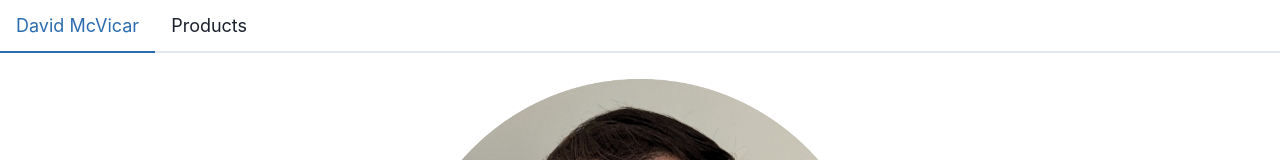
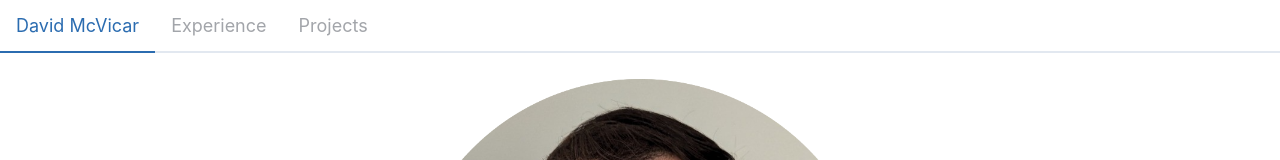
Before and after one commit to dmcvicar/dmcvicar.github.io, a Next.js app: page / in a window 1280 px wide. Shown: the top 160 px of the page. Built offline with nearby package versions, Linux system fonts and the light colour scheme.

Commit message:
some moroe changes

```diff
--- a/public/content.json
+++ b/public/content.json
@@ -2,10 +2,9 @@
     "about": "David McVicar is a machine learning operations (MLOps) sole proprieter based out of Denver, Colorado. He has 10+ years experience designing cloud-based enterprise machine learning and big data products, with additional expertise on enterprise APIs, data pipelining, CI/CD, and scalable cloud infrastructure.",
     "button_text": "View Website on GitHub",
     "home_text": "David McVicar",
-    "products_text": "Products",
     "phone": "+1 (703) 881-8757",
     "email": "mlops.solutions@gmail.com",
-    "sites": [
+    "contact_sites": [
         {
             "uri": "https://www.linkedin.com/in/dwmcvicar",
             "icon_svg": "M20.5 2h-17A1.5 1.5 0 002 3.5v17A1.5 1.5 0 003.5 22h17a1.5 1.5 0 001.5-1.5v-17A1.5 1.5 0 0020.5 2zM8 19H5v-9h3zM6.5 8.25A1.75 1.75 0 118.3 6.5a1.78 1.78 0 01-1.8 1.75zM19 19h-3v-4.74c0-1.42-.6-1.93-1.38-1.93A1.74 1.74 0 0013 14.19a.66.66 0 000 .14V19h-3v-9h2.9v1.3a3.11 3.11 0 012.7-1.4c1.55 0 3.36.86 3.36 3.66z",
@@ -16,5 +15,19 @@
             "icon_svg": "M12.5.75C6.146.75 1 5.896 1 12.25c0 5.089 3.292 9.387 7.863 10.91.575.101.79-.244.79-.546 0-.273-.014-1.178-.014-2.142-2.889.532-3.636-.704-3.866-1.35-.13-.331-.69-1.352-1.18-1.625-.402-.216-.977-.748-.014-.762.906-.014 1.553.834 1.769 1.179 1.035 1.74 2.688 1.25 3.349.948.1-.747.402-1.25.733-1.538-2.559-.287-5.232-1.279-5.232-5.678 0-1.25.445-2.285 1.178-3.09-.115-.288-.517-1.467.115-3.048 0 0 .963-.302 3.163 1.179.92-.259 1.897-.388 2.875-.388.977 0 1.955.13 2.875.388 2.2-1.495 3.162-1.179 3.162-1.179.633 1.581.23 2.76.115 3.048.733.805 1.179 1.825 1.179 3.09 0 4.413-2.688 5.39-5.247 5.678.417.36.776 1.05.776 2.128 0 1.538-.014 2.774-.014 3.162 0 .302.216.662.79.547C20.709 21.637 24 17.324 24 12.25 24 5.896 18.854.75 12.5.75Z",
             "text": "github.com/dmcvicar"
         }
-    ]
+    ],
+    "experience": {
+        "title": "Experience",
+        "items": [
+
+        ],
+        "placeholder": "${experience.title} Page In Progress"
+    },
+    "projects": {
+        "title": "Projects",
+        "items": [
+
+        ],
+        "placeholder": "${products.title} Page In Progress"
+    }
 }
--- a/src/app/about.tsx
+++ b/src/app/about.tsx
@@ -1,8 +1,8 @@
 import { Box, Image, Center, VStack } from '@chakra-ui/react'
-import type { CONTENT_TYPE } from './page'
+import type { Content } from './types'
 
 interface AboutProps {
-    content: CONTENT_TYPE
+    content: Content
 }
 
 export default function About({ content }: AboutProps) {
--- a/src/app/contact.tsx
+++ b/src/app/contact.tsx
@@ -1,12 +1,12 @@
 import { Flex, Link, Heading, Button } from '@chakra-ui/react'
 import { EmailIcon, PhoneIcon, Icon } from '@chakra-ui/icons'
-import { CONTENT_TYPE, SITE_INFO_TYPE } from './page';
+import { Content, ContactSite } from './types';
 import { ReactNode } from 'react';
 
 const GITHUB_SVG = "M12.5.75C6.146.75 1 5.896 1 12.25c0 5.089 3.292 9.387 7.863 10.91.575.101.79-.244.79-.546 0-.273-.014-1.178-.014-2.142-2.889.532-3.636-.704-3.866-1.35-.13-.331-.69-1.352-1.18-1.625-.402-.216-.977-.748-.014-.762.906-.014 1.553.834 1.769 1.179 1.035 1.74 2.688 1.25 3.349.948.1-.747.402-1.25.733-1.538-2.559-.287-5.232-1.279-5.232-5.678 0-1.25.445-2.285 1.178-3.09-.115-.288-.517-1.467.115-3.048 0 0 .963-.302 3.163 1.179.92-.259 1.897-.388 2.875-.388.977 0 1.955.13 2.875.388 2.2-1.495 3.162-1.179 3.162-1.179.633 1.581.23 2.76.115 3.048.733.805 1.179 1.825 1.179 3.09 0 4.413-2.688 5.39-5.247 5.678.417.36.776 1.05.776 2.128 0 1.538-.014 2.774-.014 3.162 0 .302.216.662.79.547C20.709 21.637 24 17.324 24 12.25 24 5.896 18.854.75 12.5.75Z"
 
 interface ContactProps {
-    content: CONTENT_TYPE
+    content: Content
 }
 
 interface ContactIconProps {
@@ -18,7 +18,7 @@ interface ContactIconProps {
 }
 
 interface ContactInfoProps {
-    site_info: SITE_INFO_TYPE
+    site_info: ContactSite
 }
 
 function ContactInfo({ site_info }: ContactInfoProps) {
@@ -50,7 +50,7 @@ export default function Contact({ content }: ContactProps) {
                 <Heading as="h3" size="md">Contact</Heading>
                 <ContactInfo site_info={{ "icon": <EmailIcon marginRight = "8px" />, "uri": "mailto:" + content.email, "text": content.email } } />
                 <ContactInfo site_info={{ "icon": <PhoneIcon marginRight = "8px" />, "text": content.phone } } />
-                {content.sites.map((site_info: SITE_INFO_TYPE) => { return ContactInfo({site_info}) })}
+                {content.contact_sites.map((site_info: ContactSite) => { return ContactInfo({site_info}) })}
             </Flex>
         </Flex>
     )
--- /dev/null
+++ b/src/app/info_tab.tsx
@@ -0,0 +1,18 @@
+import { Text } from '@chakra-ui/react'
+import type { InfoTabContent } from './types'
+
+interface InfoTabProps {
+    content: InfoTabContent
+}
+
+export default function InfoTab({ content }: InfoTabProps) {
+    if (content.items.length > 0) {
+        return (
+            <ul>
+                {content.items.map((item) => <li key={item}>{item}</li>)}
+            </ul>
+        )
+    } else {
+        return (<Text>{content.title} Page in Progress</Text>)
+    }
+}
--- a/src/app/page.tsx
+++ b/src/app/page.tsx
@@ -4,50 +4,31 @@
 import { Tabs, TabList, TabPanels, Tab, TabPanel } from '@chakra-ui/react'
 import About from './about'
 import Contact from './contact'
-import Products from './products'
+import InfoTab from './info_tab'
 import content from '../../public/content.json'
-import { ReactNode } from 'react'
-
-interface SITE_INFO_TYPE {
-  uri?: string,
-  icon_svg?: string,
-  icon?: ReactNode
-  text: string,
-  icon_color?: string,
-}
-
-interface CONTENT_TYPE {
-  about: string
-  button_text: string
-  home_text: string
-  products_text: string
-  phone: string
-  email: string
-  sites: Array<SITE_INFO_TYPE>
-}
 
 export default function Page() {
   return (
     <div>
-    {/* <Container w="100%" margin="0px" padding="0px"> */}
       <Tabs size="lg">
         <TabList>
           <Tab>{content.home_text}</Tab>
-          <Tab>{content.products_text}</Tab>
+          <Tab isDisabled={content.experience.items.length === 0}>{content.experience.title}</Tab>
+          <Tab isDisabled={content.projects.items.length === 0}>{content.projects.title}</Tab>
         </TabList>
         <TabPanels>
           <TabPanel>
             <About content={content}/>
           </TabPanel>
           <TabPanel>
-            <Products/>
+            <InfoTab content={content.experience}/>
+          </TabPanel>
+          <TabPanel>
+            <InfoTab content={content.projects}/>
           </TabPanel>
         </TabPanels>
       </Tabs>
       <Contact content={content}/>
-    {/* </Container> */}
     </div>
   )
 }
-
-export type { CONTENT_TYPE, SITE_INFO_TYPE }
--- a/src/app/products.tsx
+++ /dev/null
@@ -1,7 +0,0 @@
-import { Text } from '@chakra-ui/react'
-
-export default function Products() {
-    return (
-        <Text>Products Page TODO</Text>
-    )
-}
--- /dev/null
+++ b/src/app/types.tsx
@@ -0,0 +1,27 @@
+import { ReactNode } from "react"
+
+interface ContactSite {
+    uri?: string
+    icon_svg?: string
+    icon?: ReactNode
+    text: string
+    icon_color?: string
+}
+
+interface InfoTabContent {
+    title: string
+    items: Array<string>
+}
+
+interface Content {
+    about: string
+    button_text: string
+    home_text: string
+    experience: InfoTabContent
+    projects: InfoTabContent
+    phone: string
+    email: string
+    contact_sites: Array<ContactSite>
+}
+
+export type { Content, InfoTabContent, ContactSite }
```
Also changed, not shown: 4 other files (tests, documents, lock files or other folders).
